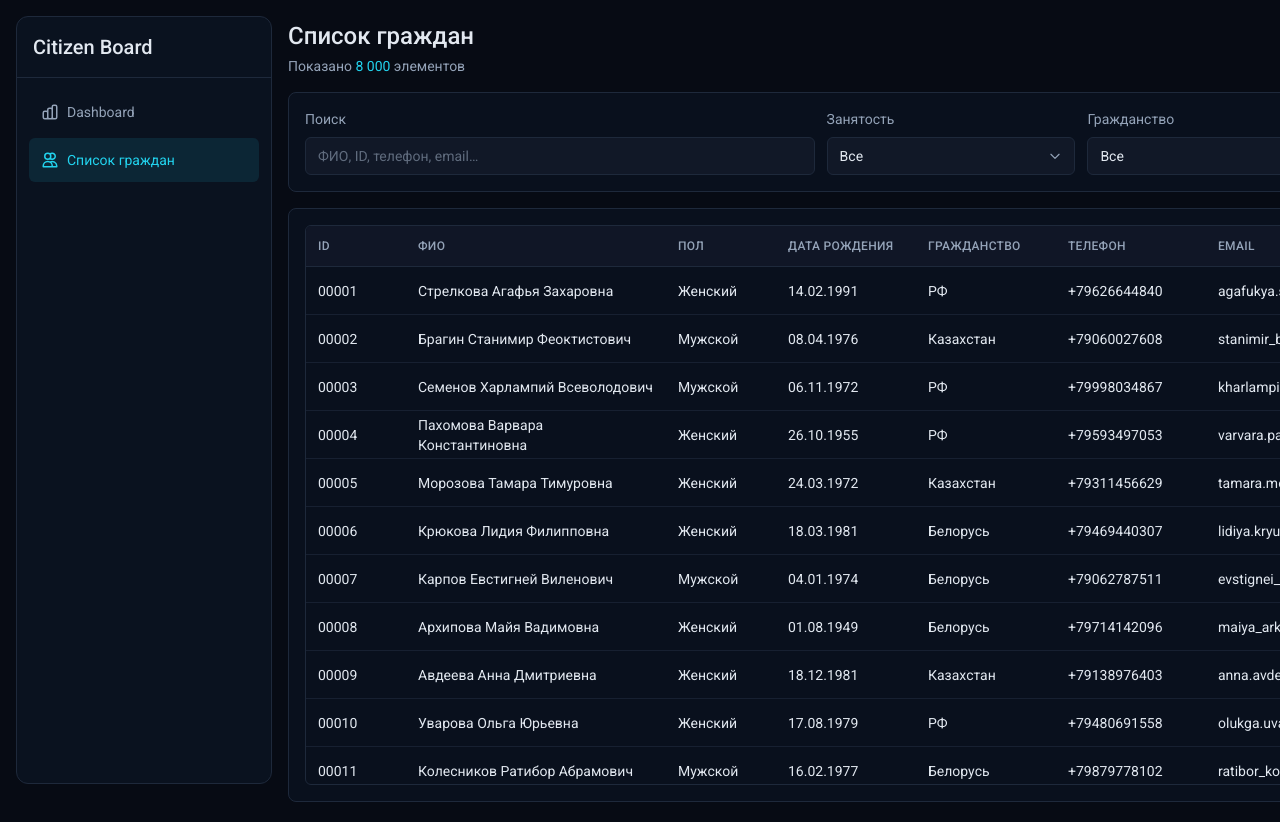
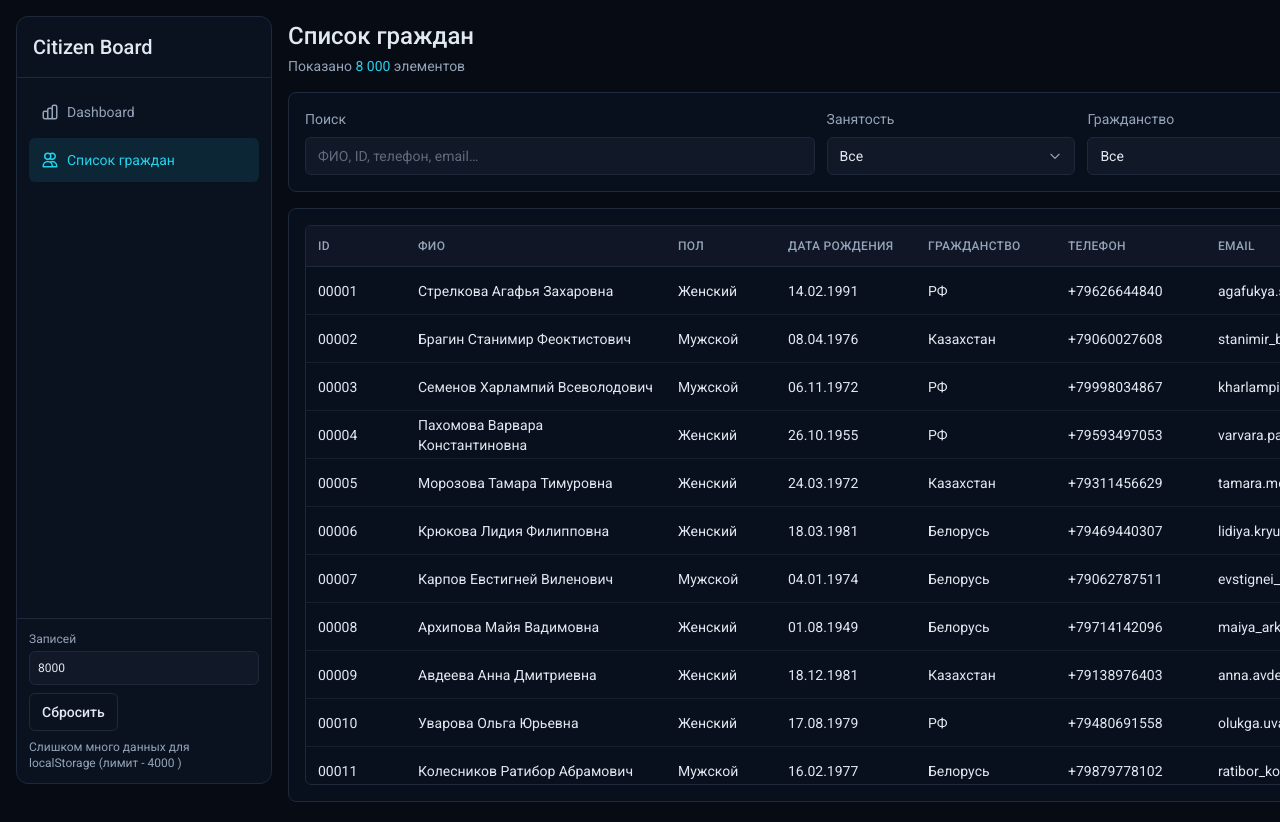
Before and after one commit to DragonGames85/CitizenBoard, a React (Vite) app: page /citizens in a window 1280 px wide. Shown: the top 822 px of the page. Built offline with nearby package versions, Linux system fonts and the light colour scheme.

Commit message:
FEAT (0.1.7): Добавлена возможность указывать кол-во сгенерированных граждан

```diff
--- a/package.json
+++ b/package.json
@@ -1,7 +1,7 @@
 {
     "name": "citizenboard",
     "private": true,
-    "version": "0.1.6",
+    "version": "0.1.7",
     "type": "module",
     "scripts": {
         "dev": "vite",
--- a/src/app/ui/Sidebar.tsx
+++ b/src/app/ui/Sidebar.tsx
@@ -1,3 +1,4 @@
+import { CitizenCountControl } from '@/entities/citizen';
 import { classNames } from '@/shared/lib/classNames';
 import { HiOutlineChartBar, HiOutlineUsers } from 'react-icons/hi';
 import { NavLink } from 'react-router-dom';
@@ -38,6 +39,9 @@ export function Sidebar() {
                 <p className="text-main text-xl font-medium">Citizen Board</p>
             </div>
             <AppNav className="flex-col p-3" />
+            <div className="mt-auto">
+                <CitizenCountControl />
+            </div>
         </aside>
     );
 }
--- a/src/entities/citizen/index.ts
+++ b/src/entities/citizen/index.ts
@@ -11,3 +11,4 @@ export type {
     Nationality,
 } from './model/types';
 export { EmploymentBadge } from './ui/EmploymentBadge';
+export { CitizenCountControl } from './ui/CitizenCountControl';
--- /dev/null
+++ b/src/entities/citizen/ui/CitizenCountControl.tsx
@@ -0,0 +1,49 @@
+import { useEffect, useState } from 'react';
+
+import { QUOTA_STORAGE_LIMIT } from '@/shared/consts/localStorage';
+import { Button } from '@/shared/ui/Button';
+
+import { useCitizenStore } from '../api/storage';
+
+export function CitizenCountControl() {
+    const citizenCount = useCitizenStore(state => state.citizenCount);
+    const setCitizenCount = useCitizenStore(state => state.setCitizenCount);
+    const resetCitizens = useCitizenStore(state => state.resetCitizens);
+    const [value, setValue] = useState(String(citizenCount));
+
+    useEffect(() => {
+        setValue(String(citizenCount));
+    }, [citizenCount]);
+
+    const updateCount = () => {
+        const next = Number(value);
+        setCitizenCount(next);
+    };
+
+    return (
+        <div className="border-line flex flex-wrap items-end gap-2 border-t p-3">
+            <label className="text-secondary flex flex-1 flex-col gap-1 text-xs">
+                Записей
+                <input
+                    type="number"
+                    min={1}
+                    value={value}
+                    onChange={event => setValue(event.target.value)}
+                    onBlur={updateCount}
+                    onKeyDown={event => {
+                        if (event.key === 'Enter') event.currentTarget.blur();
+                    }}
+                    className="border-line bg-panel-2 text-main focus:border-neon text-smщ rounded-md border px-2 py-2"
+                />
+            </label>
+            <Button variant="ghost" onClick={resetCitizens}>
+                Сбросить
+            </Button>
+            {citizenCount > QUOTA_STORAGE_LIMIT && (
+                <p className="text-secondary basis-full text-xs">
+                    Слишком много данных для localStorage (лимит - {QUOTA_STORAGE_LIMIT} )
+                </p>
+            )}
+        </div>
+    );
+}
```
Also changed, not shown: 1 other file (tests, documents, lock files or other folders).
